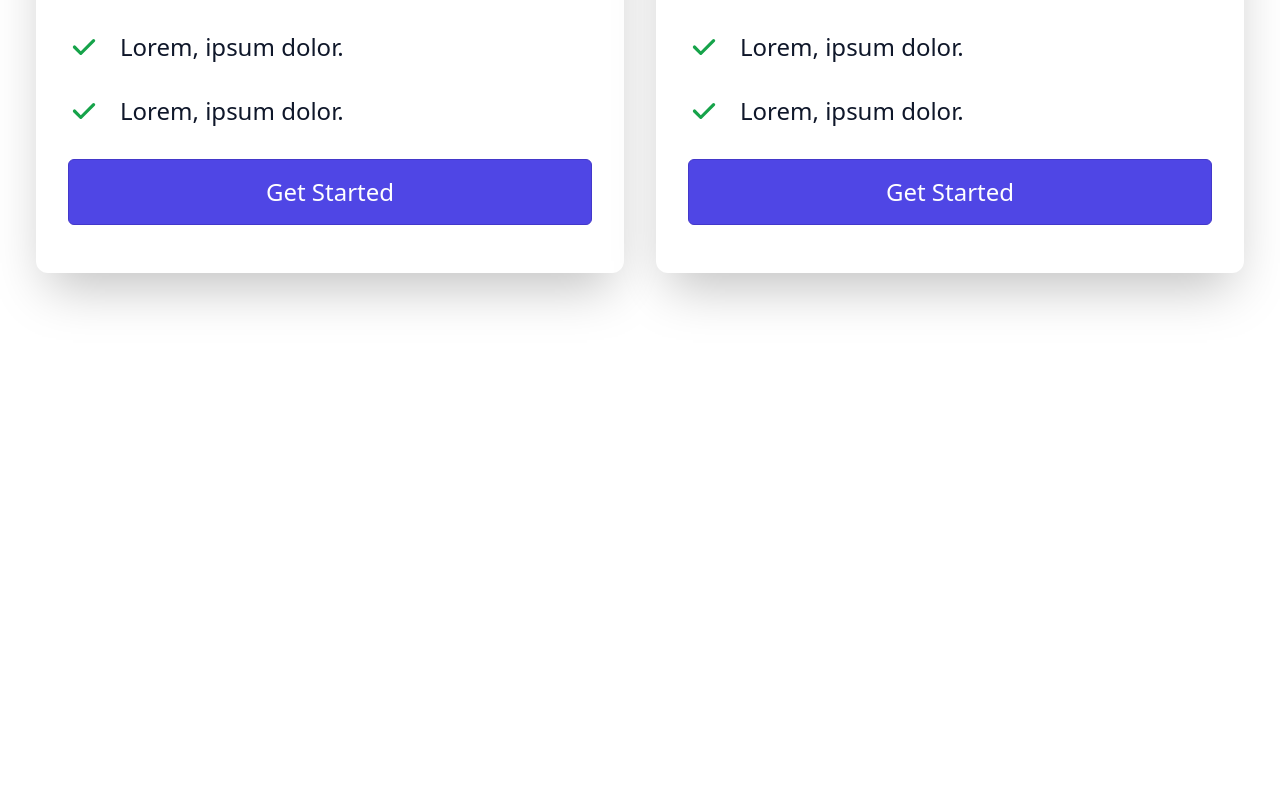
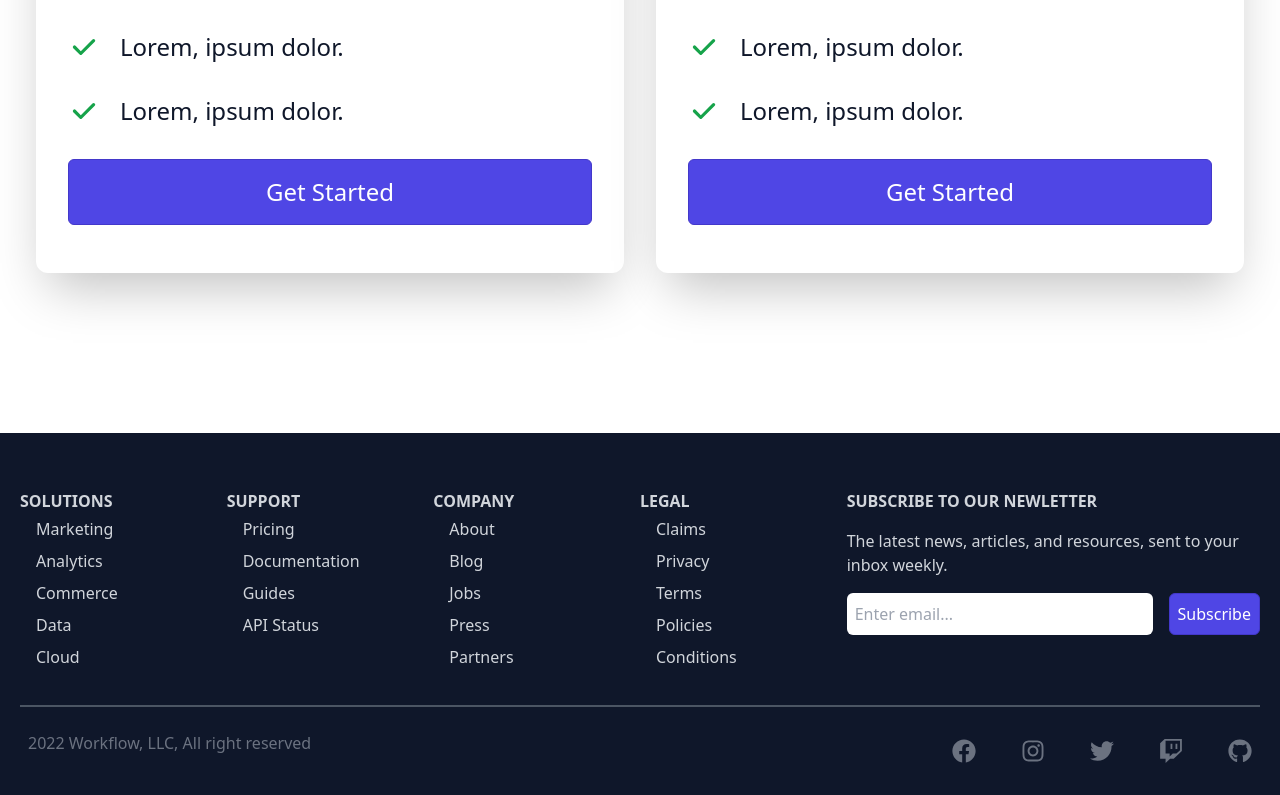
Before and after one commit to AmanuelAsfaw/cloud-management-react-app, a React (Create React App) app: page / in a window 1280 px wide. Shown: the part 3755-4550 px from the top of the page. Before the commit the page ends 4188 px from the top, so only its background shows below. Built offline with nearby package versions, Linux system fonts and the light colour scheme.

Commit message:
Make Footer Component

```diff
--- a/src/App.js
+++ b/src/App.js
@@ -1,5 +1,6 @@
 import About from "./components/About";
 import AllInOne from "./components/AllinOne";
+import Footer from "./components/Footer";
 import Hero from "./components/Hero";
 import Navbar from "./components/Navbar";
 import Pricing from "./components/Pricing";
@@ -14,6 +15,7 @@
       <Support/>
       <AllInOne/>
       <Pricing/>
+      <Footer/>
     </div>
   );
 }
--- /dev/null
+++ b/src/components/Footer.jsx
@@ -0,0 +1,74 @@
+import{ FaFacebook, FaGithub, FaInstagram, FaTwitter, FaTwitch} from 'react-icons/fa'
+
+function Footer() {
+    return(
+        <div className="w-full mt-24 bg-slate-900 text-gray-300 py-4 px-2">
+            <div className=" max-w-[1240px] mx-auto grid grid-cols-2 md:grid-cols-6 border-b-2 border-gray-600 py-8">
+                <div>
+                    <h6 className="font-bold uppercase pt-2">Solutions</h6>
+                    <ul>
+                        <li className="py-1">Marketing</li>
+                        <li className="py-1">Analytics</li>
+                        <li className="py-1">Commerce</li>
+                        <li className="py-1">Data</li>
+                        <li className="py-1">Cloud</li>
+                    </ul>
+                </div>
+
+                <div>
+                    <h6 className="font-bold uppercase pt-2">Support</h6>
+                    <ul>
+                        <li className="py-1">Pricing</li>
+                        <li className="py-1">Documentation</li>
+                        <li className="py-1">Guides</li>
+                        <li className="py-1">API Status</li>
+                    </ul>
+                </div>
+
+                <div>
+                    <h6 className="font-bold uppercase pt-2">Company</h6>
+                    <ul>
+                        <li className="py-1">About</li>
+                        <li className="py-1">Blog</li>
+                        <li className="py-1">Jobs</li>
+                        <li className="py-1">Press</li>
+                        <li className="py-1">Partners</li>
+                    </ul>
+                </div>
+
+                <div>
+                    <h6 className="font-bold uppercase pt-2">Legal</h6>
+                    <ul>
+                        <li className="py-1">Claims</li>
+                        <li className="py-1">Privacy</li>
+                        <li className="py-1">Terms</li>
+                        <li className="py-1">Policies</li>
+                        <li className="py-1">Conditions</li>
+                    </ul>
+                </div>
+
+                <div className="col-span-2 pt-8 md:pt-2">
+                    <p className='font-bold uppercase'>Subscribe to our newletter</p>
+                    <p className='py-4'>The latest news, articles, and resources, sent to your inbox weekly.</p>
+                    <form className='flex flex-col sm:flex-row'>
+                        <input className='w-full p-2 mr-4 rounded-md mb-4' type="email" placeholder='Enter email...'/>
+                        <button className='p-2 mb-4'>Subscribe</button>
+                    </form>
+                </div>
+            </div>
+
+            <div className='flex flex-col max-w-[1240px] px-2 py-4 m-auto items-center justify-between sm:flex-row text-center text-gray-500'>
+                <p>2022 Workflow, LLC, All right reserved</p>
+                <div className='flex justify-between sm:w-[300px] pt-4 text-2xl'>
+                    <FaFacebook/>
+                    <FaInstagram/>
+                    <FaTwitter/>
+                    <FaTwitch/>
+                    <FaGithub/>
+                </div>
+            </div>
+        </div>
+    )
+}
+
+export default Footer
```
